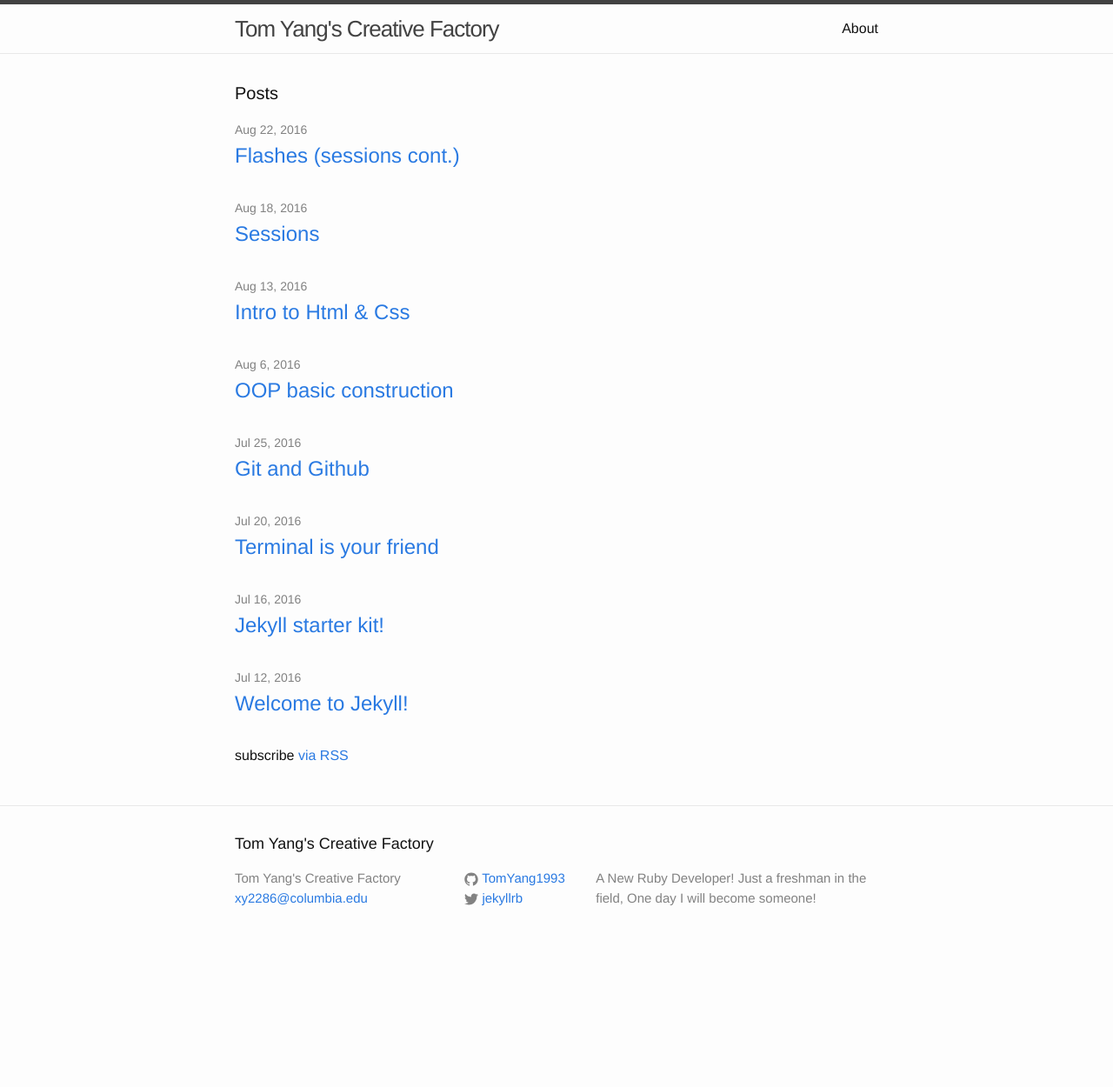
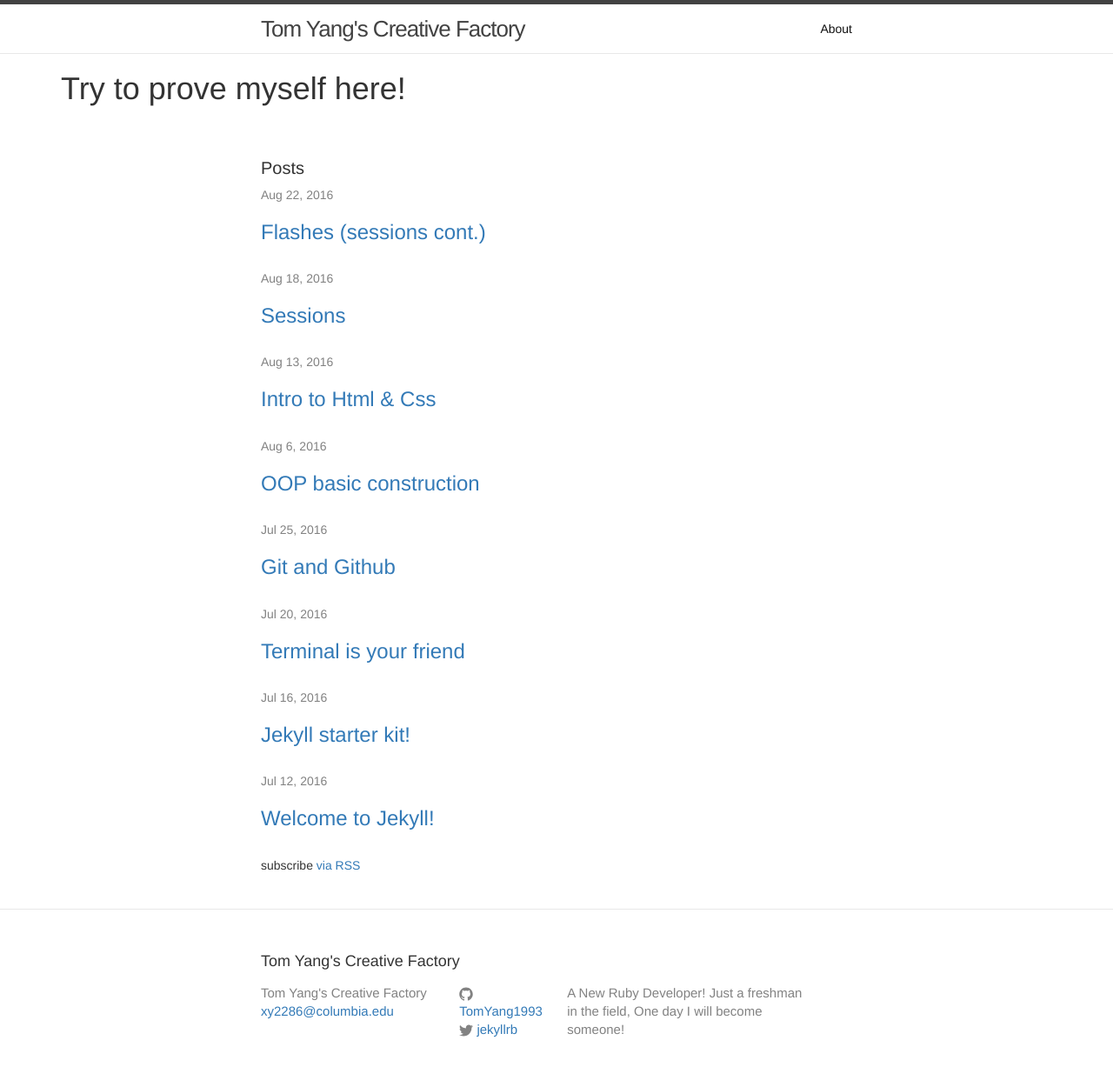
Before and after one commit to TomYang1993/jekyll_source, a Jekyll site: the page built from index.html, in a window 1280 px wide. Shown: the whole page at 87% size. Built offline with Jekyll 4.4.1, drawn with Linux system fonts in a browser that asks for light colours; nearby versions of some CDN libraries; before the commit the page ends 1104 px from its top, so only the background shows below that.

Commit message:
add bootstrap and font awesome

```diff
--- a/_config.yml
+++ b/_config.yml
@@ -20,3 +20,5 @@
 
 # Build settings
 markdown: kramdown
+
+#Include gems
--- a/_includes/head.html
+++ b/_includes/head.html
@@ -9,4 +9,6 @@
   <link rel="stylesheet" href="{{ "/css/main.css" | prepend: site.baseurl }}">
   <link rel="canonical" href="{{ page.url | replace:'index.html','' | prepend: site.baseurl | prepend: site.url }}">
   <link rel="alternate" type="application/rss+xml" title="{{ site.title }}" href="{{ "/feed.xml" | prepend: site.baseurl | prepend: site.url }}">
+  <link rel="stylesheet" href="https://maxcdn.bootstrapcdn.com/bootstrap/3.3.7/css/bootstrap.min.css" integrity="sha384-BVYiiSIFeK1dGmJRAkycuHAHRg32OmUcww7on3RYdg4Va+PmSTsz/K68vbdEjh4u" crossorigin="anonymous">
+  <script src="https://use.fontawesome.com/f4eb75c3a7.js"></script>
 </head>
--- a/_layouts/default.html
+++ b/_layouts/default.html
@@ -6,6 +6,11 @@
   <body>
 
     {% include header.html %}
+
+
+    <div class="container">
+       <h1>Try to prove myself here!</h1>
+    </div>
 
     <div class="page-content">
       <div class="wrapper">
```
